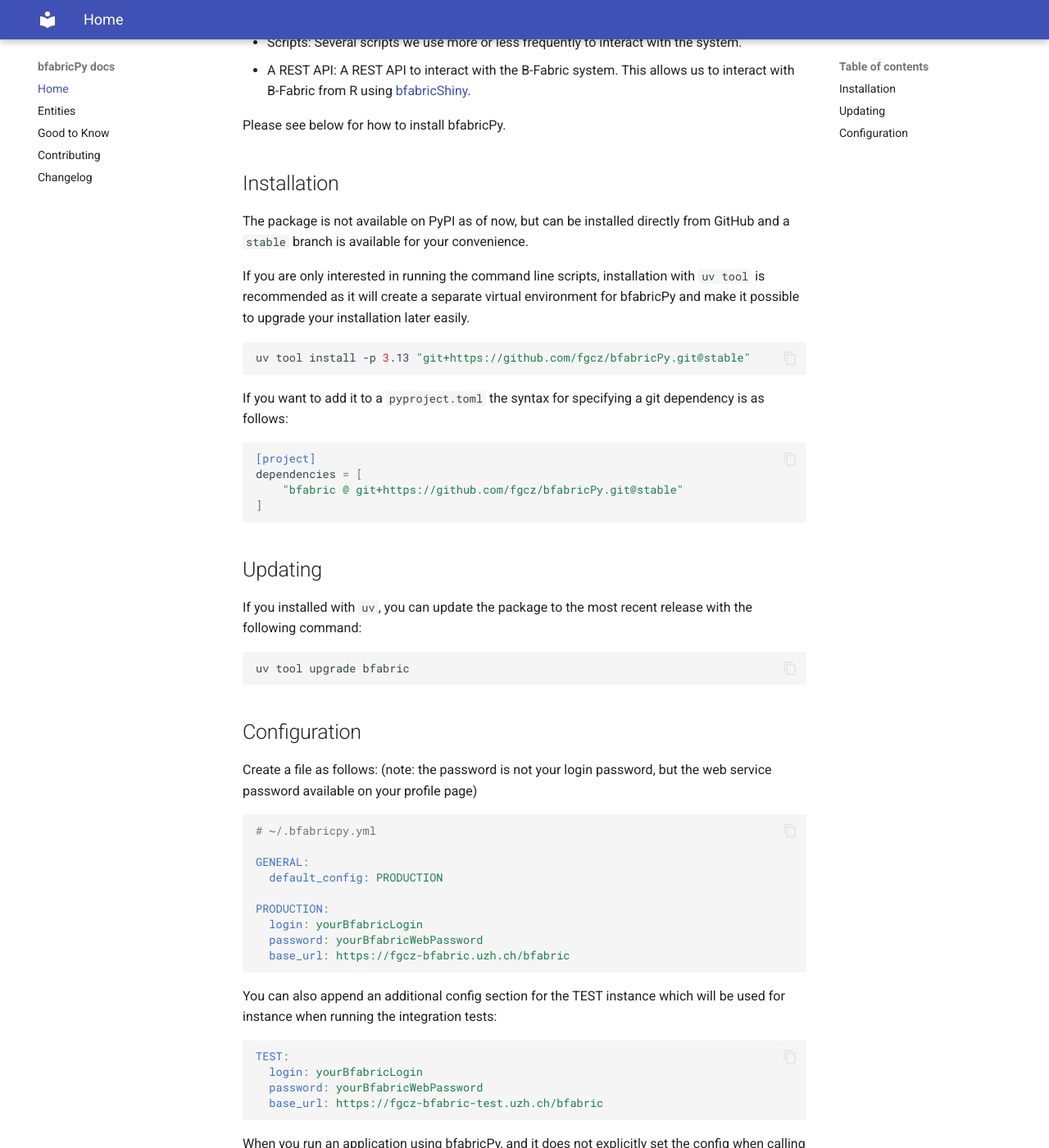
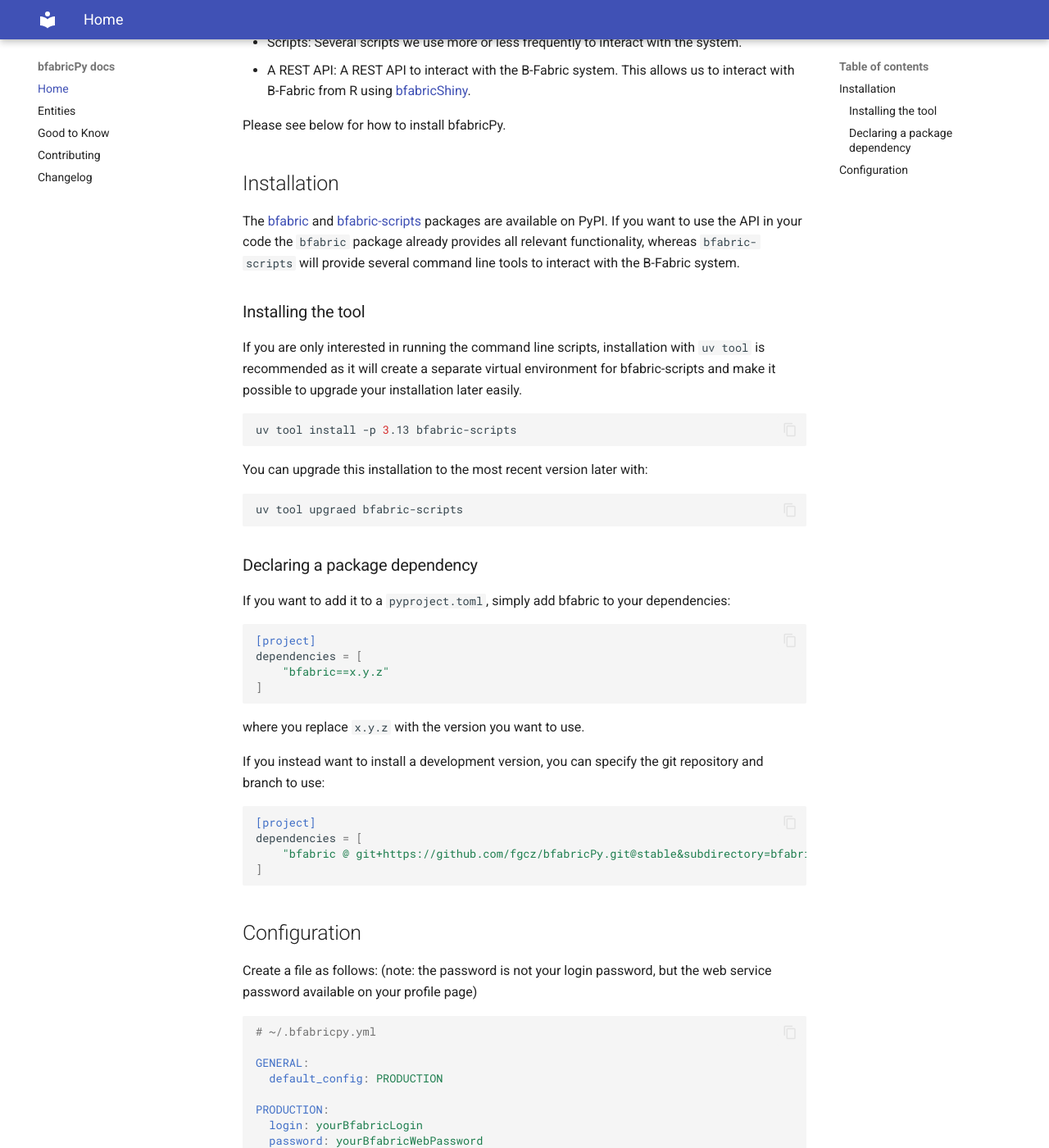
Before and after one commit to fgcz/bfabricPy, an MkDocs documentation site: the page built from docs/index.md, in a window 1280 px wide and 1400 px high, scrolled down 334 px. Shown: the whole window at 82% size. Built offline with MkDocs 1.6.1 and Material for MkDocs 9.7.7, drawn with Linux system fonts in a browser that asks for light colours.

Commit message:
update installation docs

````diff
--- a/docs/index.md
+++ b/docs/index.md
@@ -7,40 +7,60 @@ Several pieces of functionality are available:
     - General client for all B-Fabric web service operations (CRUD) and configuration management.
     - A relational API for low-boilerplate read access to the B-Fabric system.
 - Scripts: Several scripts we use more or less frequently to interact with the system.
-- A REST API: A REST API to interact with the B-Fabric system. This allows us to interact with B-Fabric from R using [bfabricShiny](https://github.com/cpanse/bfabricShiny).
+- A REST API: A REST API to interact with the B-Fabric system. This allows us to interact with B-Fabric from R
+    using [bfabricShiny](https://github.com/cpanse/bfabricShiny).
 
 Please see below for how to install bfabricPy.
 
 ## Installation
 
-The package is not available on PyPI as of now, but can be installed directly from GitHub and a `stable` branch is available for your convenience.
+The [bfabric](https://pypi.org/project/bfabric/) and [bfabric-scripts](https://pypi.org/project/bfabric-scripts/)
+packages are available on PyPI.
+If you want to use the API in your code the `bfabric` package already provides all relevant functionality, whereas
+`bfabric-scripts` will provide several command line tools to interact with the B-Fabric system.
 
-If you are only interested in running the command line scripts, installation with `uv tool` is recommended as it will create a separate virtual environment for bfabricPy and make it possible to upgrade your installation later easily.
+### Installing the tool
+
+If you are only interested in running the command line scripts, installation with `uv tool` is recommended as it will
+create a separate virtual environment for bfabric-scripts and make it possible to upgrade your installation later
+easily.
 
 ```bash
-uv tool install -p 3.13 "git+https://github.com/fgcz/bfabricPy.git@stable"
+uv tool install -p 3.13 bfabric-scripts
 ```
 
-If you want to add it to a `pyproject.toml` the syntax for specifying a git dependency is as follows:
+You can upgrade this installation to the most recent version later with:
+
+```bash
+uv tool upgraed bfabric-scripts
+```
+
+### Declaring a package dependency
+
+If you want to add it to a `pyproject.toml`, simply add bfabric to your dependencies:
 
 ```toml
 [project]
 dependencies = [
-    "bfabric @ git+https://github.com/fgcz/bfabricPy.git@stable"
+    "bfabric==x.y.z"
 ]
 ```
 
-## Updating
+where you replace `x.y.z` with the version you want to use.
 
-If you installed with `uv`, you can update the package to the most recent release with the following command:
+If you instead want to install a development version, you can specify the git repository and branch to use:
 
-```bash
-uv tool upgrade bfabric
+```toml
+[project]
+dependencies = [
+    "bfabric @ git+https://github.com/fgcz/bfabricPy.git@stable&subdirectory=bfabric#egg=bfabric",
+]
 ```
 
 ## Configuration
 
-Create a file as follows: (note: the password is not your login password, but the web service password available on your profile page)
+Create a file as follows: (note: the password is not your login password, but the web service password available on your
+profile page)
 
 ```yaml
 # ~/.bfabricpy.yml
@@ -54,7 +74,8 @@ PRODUCTION:
   base_url: https://fgcz-bfabric.uzh.ch/bfabric
 ```
 
-You can also append an additional config section for the TEST instance which will be used for instance when running the integration tests:
+You can also append an additional config section for the TEST instance which will be used for instance when running the
+integration tests:
 
 ```yaml
 TEST:
@@ -63,6 +84,9 @@ TEST:
   base_url: https://fgcz-bfabric-test.uzh.ch/bfabric
 ```
 
-When you run an application using bfabricPy, and it does not explicitly set the config when calling `Bfabric.from_config`, you can adjust the
-environment that is used by setting the environemnt variable `BFABRICPY_CONFIG_ENV` to the name of the config section you want to use.
-Command line scripts will log the user and base URL that is used, so you can verify that you are indeed using the correct environment.
+When you run an application using bfabricPy, and it does not explicitly set the config when calling
+`Bfabric.from_config`, you can adjust the
+environment that is used by setting the environemnt variable `BFABRICPY_CONFIG_ENV` to the name of the config section
+you want to use.
+Command line scripts will log the user and base URL that is used, so you can verify that you are indeed using the
+correct environment.
````
